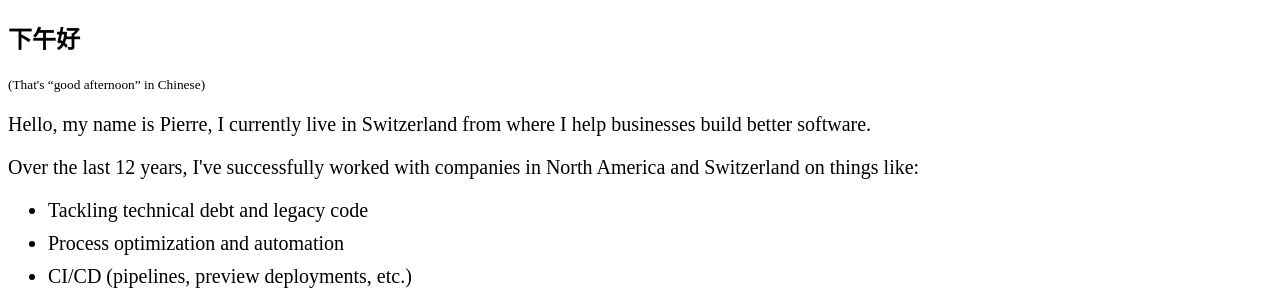
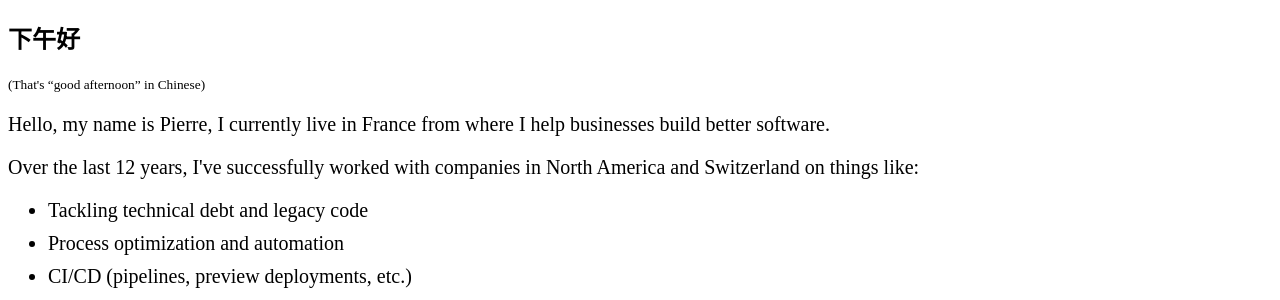
Before and after one commit to coaxial/hello, a Jekyll site: the page built from index.html, in a window 1280 px wide. Shown: the top 300 px of the page. Built offline with Jekyll 4.4.1, drawn with Linux system fonts in a browser that asks for light colours; a script that is not in the unit is left out.

Commit message:
Update location

```diff
--- a/_data/personal_info.yml
+++ b/_data/personal_info.yml
@@ -1,5 +1,5 @@
 ---
-current_location: Switzerland
+current_location: France
 current_employer:
   name:
   url:
```
